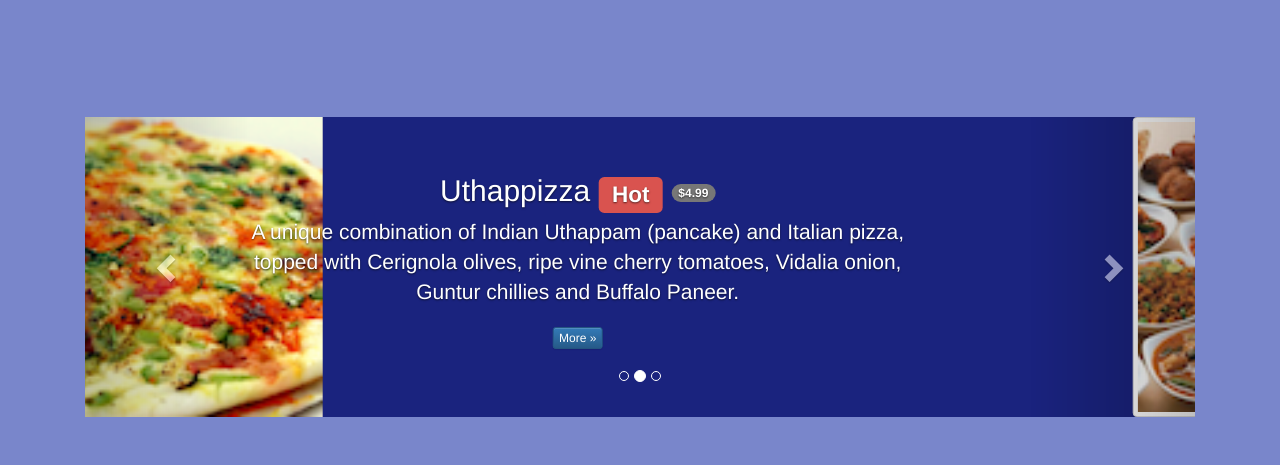
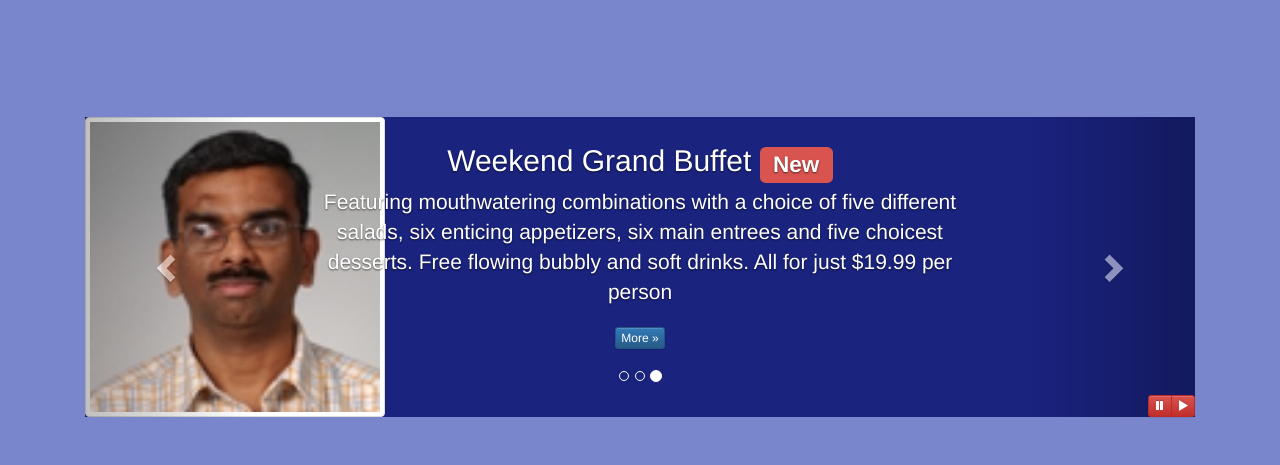
Before and after one commit to rwarnasooriya/conFusion, a plain HTML site: page index.html in a window 1280 px wide. Shown: the part 53-518 px from the top of the page. Drawn offline with nearby package versions, Linux system fonts and the light colour scheme.

Commit message:
last jquery changes

```diff
--- a/css/mystyles.css
+++ b/css/mystyles.css
@@ -80,3 +80,8 @@ body{
     left: 0;
     min-height: 300px;
 }
+#carouselButtons {
+    right:0px;
+    position: absolute;
+    bottom: 0px;
+}
--- a/index.html
+++ b/index.html
@@ -226,6 +226,14 @@
                             <span class="glyphicon glyphicon-chevron-right" aria-hidden="true"></span>
                             <span class="sr-only">Next</span>
                         </a>
+                <div class="btn-group" id="carouselButtons">
+                    <button class="btn btn-danger btn-xs" id="carousel-pause">
+                        <span class="glyphicon glyphicon-pause" aria-hidden="true"></span>
+                    </button>
+                    <button class="btn btn-danger btn-xs" id="carousel-play">
+                        <span class="glyphicon glyphicon-play" aria-hidden="true"></span>
+                    </button>
+                </div>
                     </div>
 
                 </div>
@@ -365,10 +373,16 @@
 <script src="https://ajax.googleapis.com/ajax/libs/jquery/1.11.3/jquery.min.js"></script>
 <!-- Include all compiled plugins (below), or include individual files as needed -->
 <script src="js/bootstrap.min.js"></script>
-<script>
-    $(document).ready(function () {
-        $('[data-toggle="tooltip"]').tooltip();
-    });
-</script>
+    <script>
+        $(document).ready(function(){
+            $("#mycarousel").carousel( { interval: 2000 } );
+                          $("#carousel-pause").click(function(){
+                $("#mycarousel").carousel('pause');
+            });
+                        $("#carousel-play").click(function(){
+                $("#mycarousel").carousel('cycle');
+            });
+        });
+    </script>
 
 </html>
```
